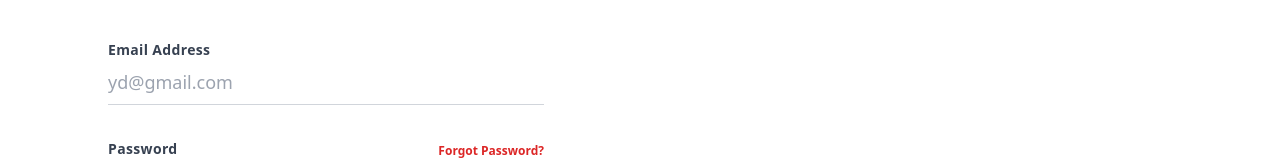
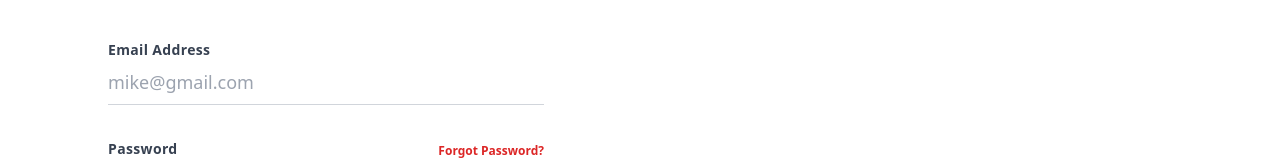
Before and after one commit to dglitxh/Shelfmade, a React (Create React App) app: page /login in a window 1280 px wide. Shown: the part 184-344 px from the top of the page. Built offline with nearby package versions, Linux system fonts and the light colour scheme; no server answers.

Commit message:
minor tweaks

```diff
--- a/src/components/Pages/Login.js
+++ b/src/components/Pages/Login.js
@@ -50,7 +50,7 @@ const Login = () => {
                                 <div className="text-sm font-bold text-gray-700 tracking-wide">Email Address</div>
                                 <input className="w-full text-lg py-2 border-b border-gray-300 focus:outline-none focus:border-red-500"
                                     type="email"
-                                    placeholder="yd@gmail.com"
+                                    placeholder="mike@gmail.com"
                                     name="email"
                                     onChange={(e) => {
                                         setEmail(e.target.value)
```
